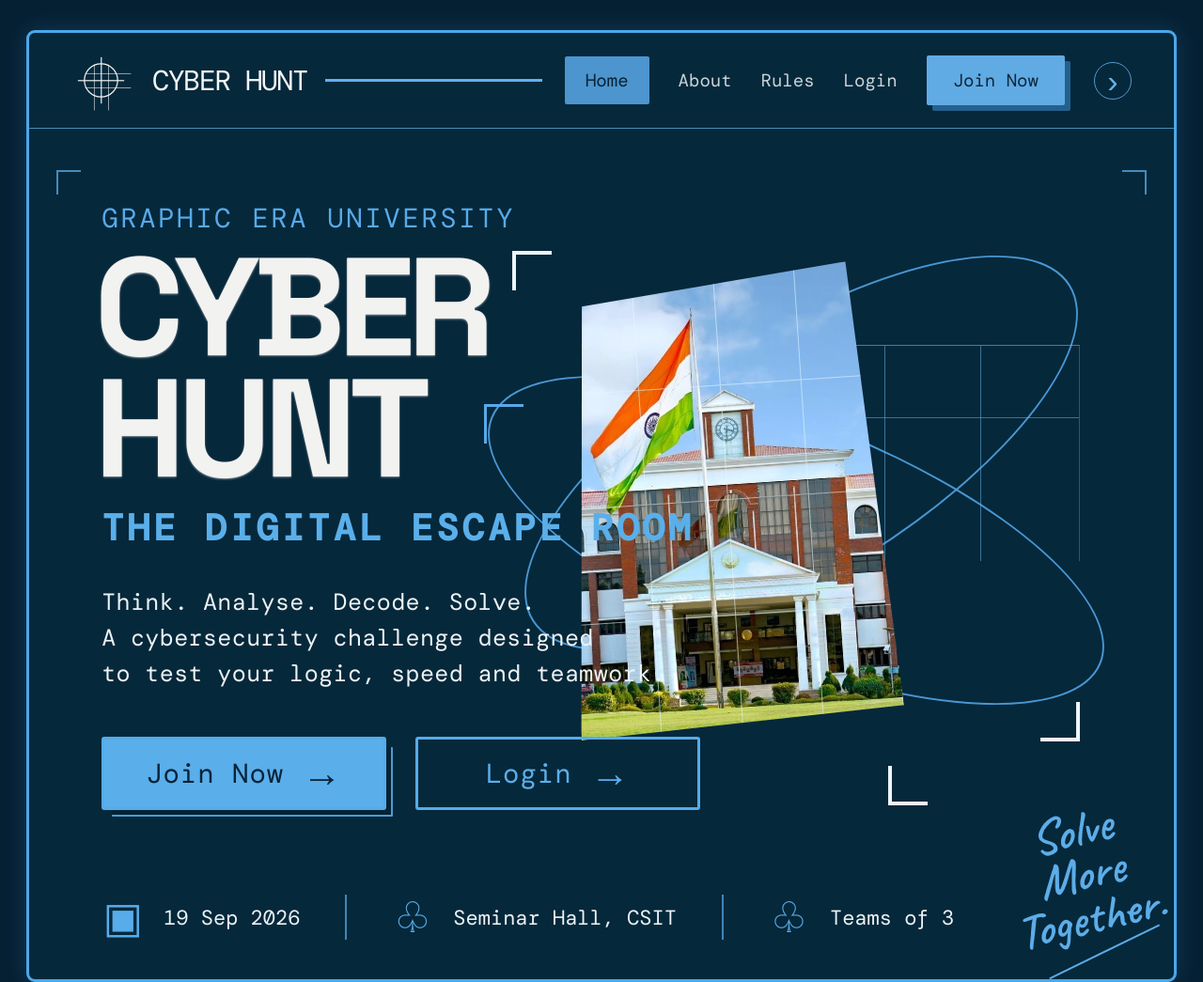
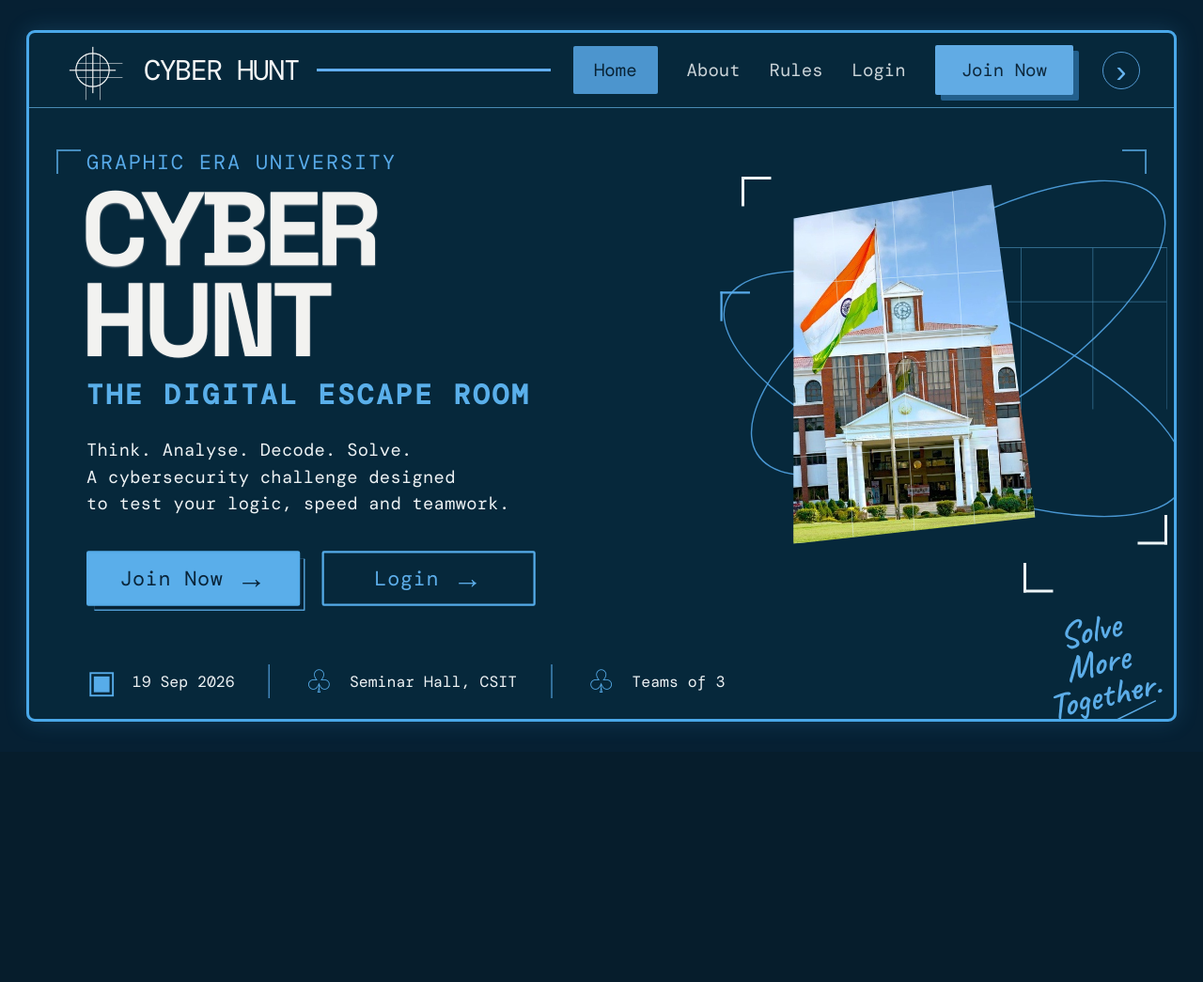
Before and after one commit to Anmol-Gupta2007/Cyber-Hunt-Participant-Frontend, a plain HTML site: page landing.html in a window 1280 px wide. Shown: the top 1045 px of the page at 94% size. After the commit the page ends 800 px from the top, so only its background shows below. Drawn offline with nearby package versions, Linux system fonts and the light colour scheme.

Commit message:
Landing Page

```diff
--- a/landing.html
+++ b/landing.html
@@ -12,7 +12,7 @@
     * { box-sizing:border-box; }
     html { min-width:320px; background:#061d2c; }
     body { min-height:100vh; margin:0; display:grid; place-items:center; overflow-x:hidden; background:#062033; color:var(--white); font-family:'DM Mono',monospace; }
-    .site { width:min(95.6vw,1535px); min-height:min(90.5vh,1010px); margin:4vh auto; border:3px solid #4aa8e9; border-radius:9px; position:relative; overflow:hidden; background:#06283b; box-shadow:0 0 25px rgba(68,165,226,.2); }
+    .site { width:min(95.6vw,1535px); height:min(90.5vh,1010px); min-height:0; margin:4vh auto; border:3px solid #4aa8e9; border-radius:9px; position:relative; overflow:hidden; background:#06283b; box-shadow:0 0 25px rgba(68,165,226,.2); }
     .nav { height:102px; border-bottom:1px solid rgba(99,177,226,.72); display:flex; align-items:center; padding:0 45px; gap:24px; }
     .brand { display:flex; align-items:center; gap:23px; white-space:nowrap; color:#f4f5f5; font-size:30px; letter-spacing:-1.5px; }
     .target { width:63px; height:63px; position:relative; border:2px solid currentColor; border-radius:50%; transform:scale(.58); }
@@ -26,7 +26,7 @@
     .links .active { padding:13px 22px; background:#59a9e8; color:#092234; border-radius:2px; opacity:1; }
     .nav-cta { background:#61abe4; color:#0d283c; padding:14px 28px; border-radius:2px; box-shadow:4px 5px 0 transparent,6px 6px 0 #23608d; }
     .arrow-disc { width:40px; height:40px; border:1px solid #5399d1; border-radius:50%; display:grid; place-items:center; font:34px/1 Arial; color:#67b4ef; }
-    main { position:relative; min-height:905px; padding:76px 77px 52px; }
+    main { position:relative; height:calc(100% - 102px); min-height:0; padding:76px 77px 52px; }
     .copy { position:relative; z-index:2; max-width:700px; }
     .tech-label { color:#58aae9; letter-spacing:2.6px; font-size:29px; margin-bottom:12px; }
     h1 { font-family:'Space Grotesk',sans-serif; font-size:148px; line-height:.87; letter-spacing:-8px; margin:0 0 15px -8px; color:#f2f2f0; text-shadow:0 1px 2px #85919a; }
@@ -55,6 +55,15 @@
     .handwriting { position:absolute; z-index:5; right:16px; bottom:25px; color:#5cade8; font:600 52px/.9 Caveat,cursive; transform:rotate(-13deg); text-align:center; }.handwriting:after { content:""; display:block; height:2px; width:130px; background:#5cade8; transform:rotate(-13deg); margin:15px 0 0 21px; }
     .corner { position:absolute; width:26px; height:26px; border:2px solid #5aaee9; opacity:.75; }.corner.tl{top:44px;left:29px;border-right:0;border-bottom:0}.corner.tr{top:44px;right:29px;border-left:0;border-bottom:0}
     @media (max-width:1200px){ .site{margin:2vh auto}.nav{padding:0 24px}.links{gap:14px;font-size:15px}.nav-line{max-width:260px}.brand{font-size:25px}.nav-cta{padding:12px 16px}main{padding:54px 46px}.tech-label{font-size:22px}h1{font-size:112px}.tagline{font-size:29px}.art{right:-30px;transform:scale(.85);transform-origin:top right}.event-info{left:46px;font-size:17px;gap:22px}.handwriting{font-size:39px} }
+    @media (min-width:781px) and (max-height:800px){
+      .site { height:92vh; margin:4vh auto; }
+      .nav { height:80px; padding:0 36px; }
+      main { height:calc(100% - 80px); padding:43px 61px 34px; }
+      .copy { transform:scale(.75); transform-origin:top left; width:133%; }
+      .art { top:73px; right:-29px; transform:scale(.75); transform-origin:top right; }
+      .event-info { left:61px; bottom:22px; transform:scale(.75); transform-origin:bottom left; }
+      .handwriting { right:8px; bottom:10px; transform:rotate(-13deg) scale(.75); transform-origin:bottom right; }
+    }
     @media (max-width:780px){ body{display:block}.site{width:100%;margin:0;border-width:0;min-height:100vh;border-radius:0}.nav{height:auto;min-height:82px;flex-wrap:wrap;padding:14px 20px;gap:10px}.brand{font-size:21px;gap:8px}.target{transform:scale(.4);margin:-17px}.nav-line,.arrow-disc{display:none}.links{width:100%;margin:0;justify-content:space-between;gap:5px;font-size:13px}.links .active,.nav-cta{padding:9px 10px}.links a:not(.nav-cta){display:none}main{min-height:970px;padding:55px 30px}.tech-label{font-size:17px}h1{font-size:78px;letter-spacing:-5px}.tagline{font-size:20px;letter-spacing:2px}.description{font-size:17px}.actions{gap:12px;margin-top:30px}.button{min-width:0;flex:1;height:60px;font-size:18px}.button b{font-size:27px;margin-left:8px}.art{top:485px;right:-175px;transform:scale(.68);transform-origin:top right}.event-info{left:30px;bottom:30px;gap:12px;font-size:12px}.info{gap:7px}.icon{font-size:24px;width:24px}.divider{height:30px}.handwriting{font-size:32px;right:5px;bottom:185px} }
   </style>
 </head>
```
